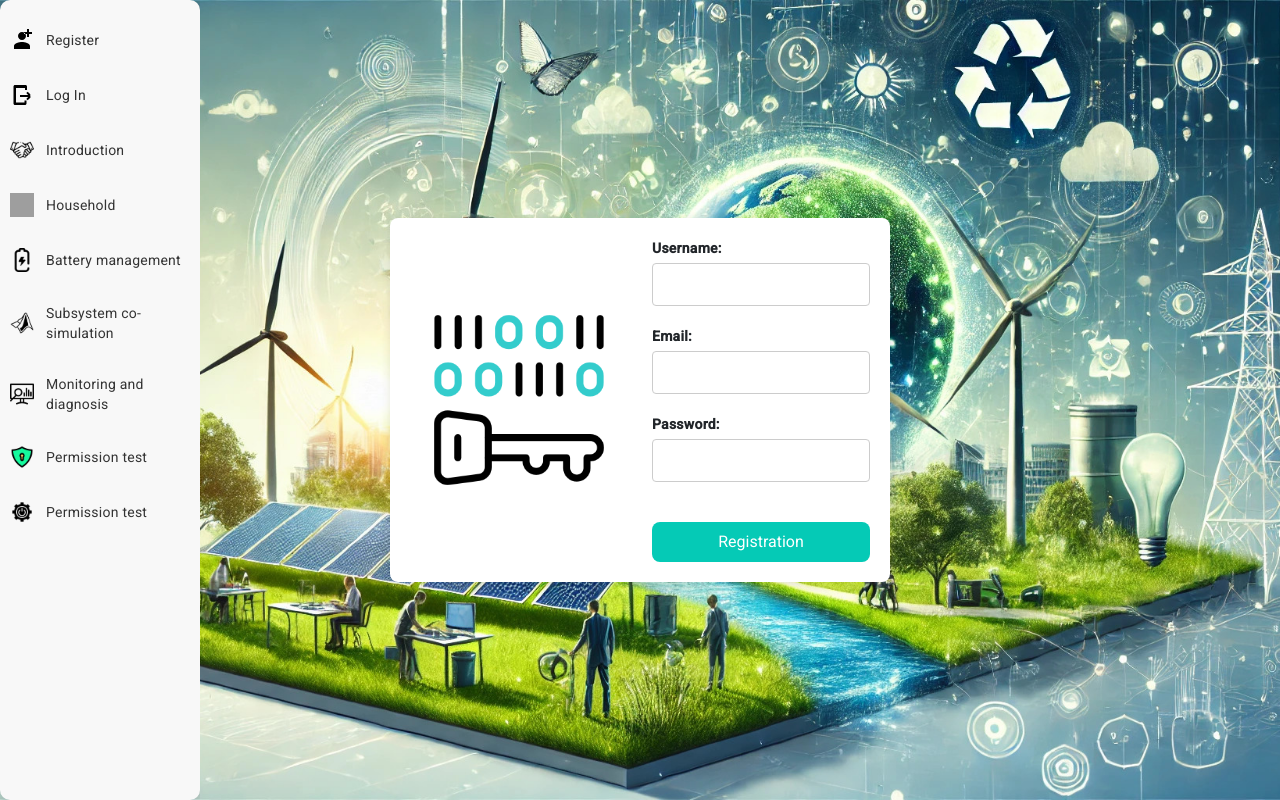
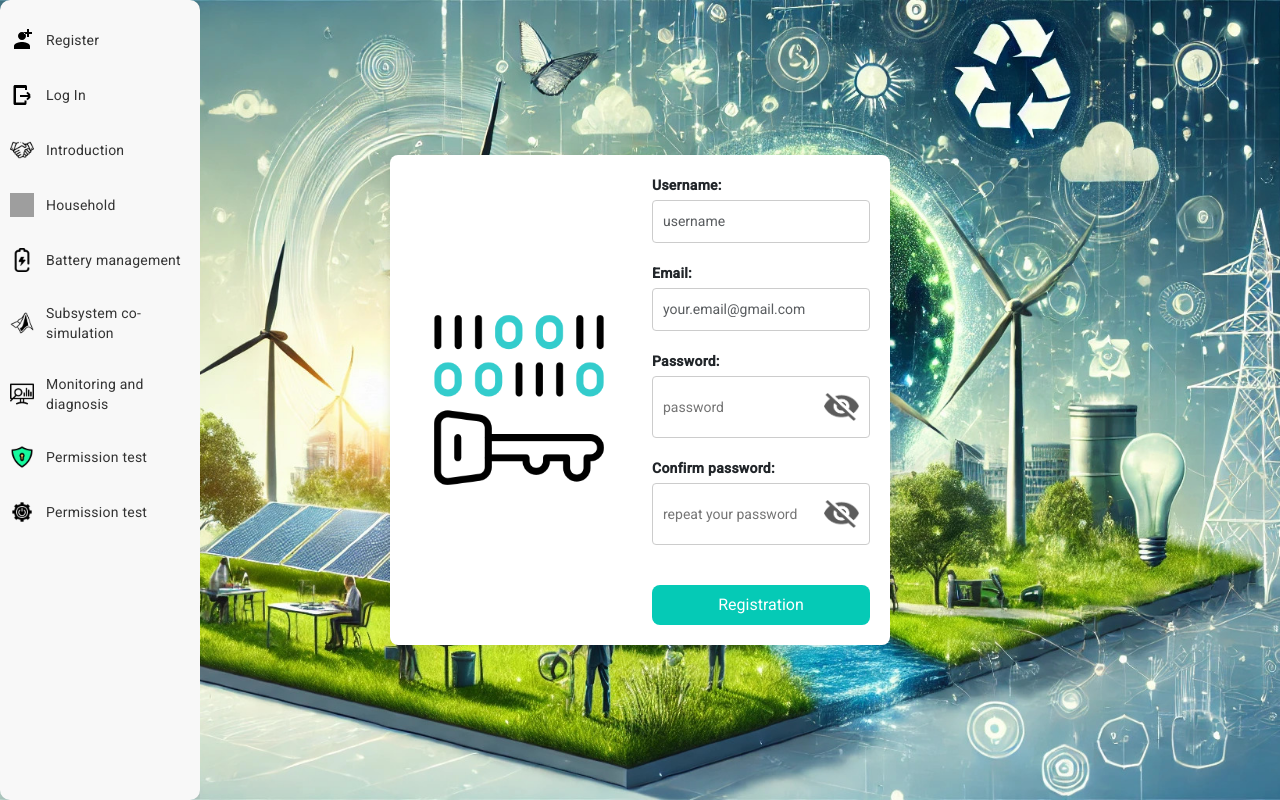
Before and after one commit to XY56L7/Szakdolgozat_Projekt, an Angular app in the folder Szakdolgozat_Frontend_Angular/szakdolgozat-frontend/: page /register in a window 1280 px wide. Built offline with nearby package versions, Linux system fonts and the light colour scheme; grey boxes are pictures that could not be loaded.

Commit message:
login and register

```diff
--- a/Szakdolgozat_Frontend_Angular/szakdolgozat-frontend/src/app/login/login.component.css
+++ b/Szakdolgozat_Frontend_Angular/szakdolgozat-frontend/src/app/login/login.component.css
@@ -19,9 +19,6 @@
   }
 }
 
-.form-container {
-}
-
 .form-inner-container {
   max-width: 500px;
   width: 100%;
@@ -34,6 +31,26 @@
 
 .form-group {
   margin-bottom: 20px;
+}
+
+.form-container {
+}
+
+.show {
+  display: flex;
+  align-items: center;
+}
+
+.show input {
+  width: 100%;
+  padding: 10px 0;
+  border: 0;
+  outline: 0;
+}
+
+.show img {
+  width: 35px;
+  cursor: pointer;
 }
 
 label {
@@ -82,3 +99,19 @@ label {
 .submit-button:hover {
   background-color: #049e9a;
 }
+
+.input-group {
+  display: flex;
+  align-items: center;
+}
+
+.input-group-text {
+  cursor: pointer;
+  background-color: transparent;
+  border: none;
+  padding: 0 10px;
+}
+
+.input-group-text i {
+  font-size: 16px;
+}
--- a/Szakdolgozat_Frontend_Angular/szakdolgozat-frontend/src/app/login/login.component.html
+++ b/Szakdolgozat_Frontend_Angular/szakdolgozat-frontend/src/app/login/login.component.html
@@ -9,7 +9,7 @@
           <form [formGroup]="loginForm" (ngSubmit)="onSubmit()">
             <div class="form-group">
               <label for="username">Username:</label>
-              <input id="username" formControlName="username" type="text" class="form-control custom-input">
+              <input id="username" formControlName="username" type="text" class="form-control custom-input" placeholder="username">
               <mat-error *ngIf="hasError('username', 'required')" class="error-message">
                 Username is required
               </mat-error>
@@ -17,7 +17,10 @@
 
             <div class="form-group">
               <label for="password">Password:</label>
-              <input id="password" formControlName="password" type="password" class="form-control custom-input">
+              <div class="show custom-input">
+                <input id="password" formControlName="password" [type]="showPassword ? 'text' : 'password'" placeholder="password">
+                <img [src]="imgUrl" (click)="change()">
+              </div>
               <mat-error *ngIf="hasError('password', 'required')" class="error-message">
                 Password is required
               </mat-error>
--- a/Szakdolgozat_Frontend_Angular/szakdolgozat-frontend/src/app/login/login.component.ts
+++ b/Szakdolgozat_Frontend_Angular/szakdolgozat-frontend/src/app/login/login.component.ts
@@ -8,13 +8,15 @@ import { MatError } from '@angular/material/form-field';
 @Component({
   selector: 'app-login',
   standalone: true,
-  imports: [CommonModule, ReactiveFormsModule,MatError],
+  imports: [CommonModule, ReactiveFormsModule, MatError],
     templateUrl: './login.component.html',
   styleUrls: ['./login.component.css']
 })
 export class LoginComponent {
   loginForm: FormGroup;
-  valid: boolean
+  valid: boolean;
+  imgUrl: string;
+  showPassword: boolean;
 
   constructor(private fb: FormBuilder, private authService: AuthService, private router: Router) {
     this.loginForm = this.fb.group({
@@ -22,10 +24,23 @@ export class LoginComponent {
       password: ['', Validators.required]
     });
     this.valid = true;
+    this.imgUrl = "/assets/images/eye-close.png";
+    this.showPassword = false;
   }
 
   hasError(controlName: string, errorName: string) {
     return this.loginForm.controls[controlName].hasError(errorName);
+  }
+
+  change(): void {
+    if (this.imgUrl.endsWith("eye-close.png")){
+      this.imgUrl = "/assets/images/eye-open.png";
+      this.showPassword = true;
+    }
+    else{
+      this.imgUrl = "/assets/images/eye-close.png";
+      this.showPassword = false;
+    }
   }
 
   onSubmit() {
--- a/Szakdolgozat_Frontend_Angular/szakdolgozat-frontend/src/app/register/register.component.css
+++ b/Szakdolgozat_Frontend_Angular/szakdolgozat-frontend/src/app/register/register.component.css
@@ -17,9 +17,6 @@
   .form-inner-container {
     max-width: 100%;
   }
-}
-
-.form-container {
 }
 
 .form-inner-container {
@@ -82,3 +79,23 @@ label {
 .submit-button:hover {
   background-color: #049e9a;
 }
+
+.show {
+  display: flex;
+  align-items: center;
+}
+
+.show input {
+  width: 100%;
+  padding: 10px 0;
+  border: 0;
+  outline: 0;
+}
+
+.form-container {
+}
+
+.show img {
+  width: 35px;
+  cursor: pointer;
+}
--- a/Szakdolgozat_Frontend_Angular/szakdolgozat-frontend/src/app/register/register.component.html
+++ b/Szakdolgozat_Frontend_Angular/szakdolgozat-frontend/src/app/register/register.component.html
@@ -9,7 +9,7 @@
           <form [formGroup]="registerForm" (ngSubmit)="onSubmit()">
             <div class="form-group">
               <label for="username">Username:</label>
-              <input id="username" formControlName="username" type="text" class="form-control custom-input">
+              <input id="username" formControlName="username" type="text" class="form-control custom-input" placeholder="username">
               <mat-error *ngIf="hasError('username', 'required')" class="error-message">
                 Username is mandatory
               </mat-error>
@@ -17,7 +17,7 @@
 
             <div class="form-group">
               <label for="email">Email:</label>
-              <input id="email" formControlName="email" type="email" class="form-control custom-input">
+              <input id="email" formControlName="email" type="email" class="form-control custom-input" placeholder="your.email@gmail.com">
               <mat-error *ngIf="hasError('email', 'required')" class="error-message">
                 Email is mandatory
               </mat-error>
@@ -28,16 +28,36 @@
 
             <div class="form-group">
               <label for="password">Password:</label>
-              <input id="password" formControlName="password" type="password" class="form-control custom-input">
+              <div class="show custom-input">
+                <input id="password" formControlName="password" [type]="showPassword ? 'text' : 'password'" placeholder="password">
+                <img [src]="imgUrl" (click)="change()">
+              </div>
               <mat-error *ngIf="hasError('password', 'required')" class="error-message">
                 Password is mandatory
               </mat-error>
               <mat-error *ngIf="hasError('password', 'minlength')" class="error-message">
-                The length of the password must be at least {{ registerForm.get('password')?.errors?.['minlength']?.requiredLength }} long.
+                The length of the password must be at least {{ registerForm.get('password')?.errors?.['minlength']?.requiredLength }} long
               </mat-error>
             </div>
 
-            <button type="submit" class="submit-button">Registration</button>
+            <div class="form-group">
+              <label for="pasc_passwordsword">Confirm password:</label>
+              <div class="show custom-input">
+                <input id="c_password" formControlName="c_password" [type]="showPassword ? 'text' : 'password'" placeholder="repeat your password">
+                <img [src]="imgUrl" (click)="change()">
+              </div>
+              <mat-error *ngIf="hasError('c_password', 'required')" class="error-message">
+                Password is mandatory
+              </mat-error>
+              <mat-error *ngIf="hasError('c_password', 'minlength')" class="error-message">
+                The length of the password must be at least {{ registerForm.get('c_password')?.errors?.['minlength']?.requiredLength }} long
+              </mat-error>
+              <mat-error *ngIf="registerForm?.errors?.['mismatch'] && registerForm?.touched" class="error-message">
+                Passwords do not match
+              </mat-error>
+            </div>
+
+            <button  type="submit" class="submit-button">Registration</button>
           </form>
         </div>
       </div>
--- a/Szakdolgozat_Frontend_Angular/szakdolgozat-frontend/src/app/register/register.component.ts
+++ b/Szakdolgozat_Frontend_Angular/szakdolgozat-frontend/src/app/register/register.component.ts
@@ -1,5 +1,5 @@
 import { Component } from '@angular/core';
-import { FormBuilder, FormGroup, ReactiveFormsModule, Validators } from '@angular/forms';
+import { AbstractControl, FormBuilder, FormGroup, ReactiveFormsModule, Validators } from '@angular/forms';
 import { AuthService } from '../services/auth.service';
 import { CommonModule } from '@angular/common';
 import { MatFormFieldModule } from '@angular/material/form-field';
@@ -17,13 +17,36 @@ import { Router } from '@angular/router';
 export class RegisterComponent {
   registerForm: FormGroup;
   submitted = false;
+  imgUrl: string;
+  showPassword: boolean;
 
   constructor(private fb: FormBuilder, private authService: AuthService, private router: Router) {
     this.registerForm = this.fb.group({
       username: ['', Validators.required],
       email: ['', [Validators.required, Validators.email]],
-      password: ['', [Validators.required, Validators.minLength(6)]]
+      password: ['', [Validators.required, Validators.minLength(6)]],
+      c_password: ['', [Validators.required, Validators.minLength(6)]]
+    },
+    {
+      validators: this.passwordMatchValidator
     });
+    this.imgUrl = "/assets/images/eye-close.png";
+    this.showPassword = false;
+  }
+
+  change(): void {
+    if (this.imgUrl.endsWith("eye-close.png")){
+      this.imgUrl = "/assets/images/eye-open.png";
+      this.showPassword = true;
+    }
+    else{
+      this.imgUrl = "/assets/images/eye-close.png";
+      this.showPassword = false;
+    }
+  }
+
+  passwordMatchValidator(control: AbstractControl) {
+    return control.get('c_password')?.value === control.get('password')?.value ? null : { mismatch: true };
   }
 
   onSubmit() {
```
Also changed, not shown: Szakdolgozat_Frontend_Angular/szakdolgozat-frontend/src/assets/images/eye-close.png (added), Szakdolgozat_Frontend_Angular/szakdolgozat-frontend/src/assets/images/eye-open.png (added).
